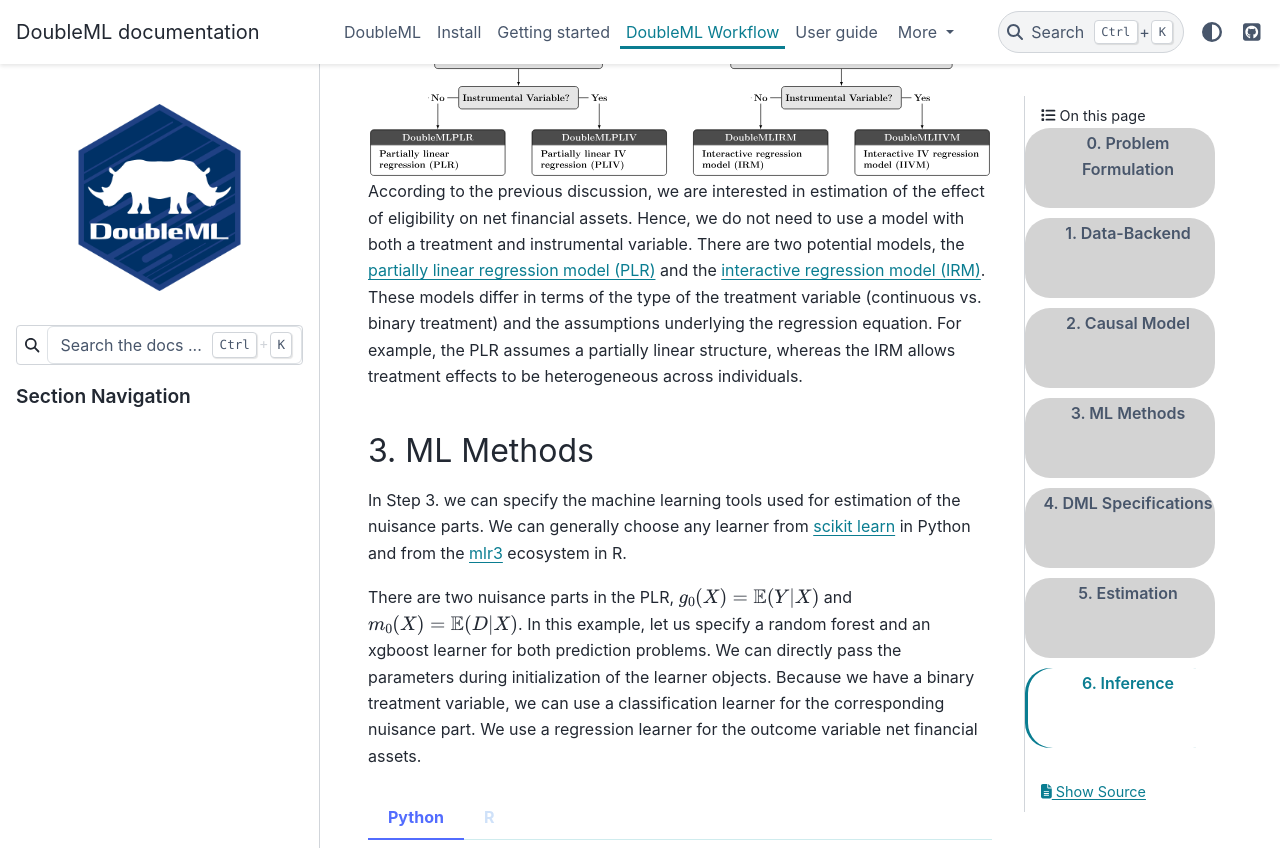
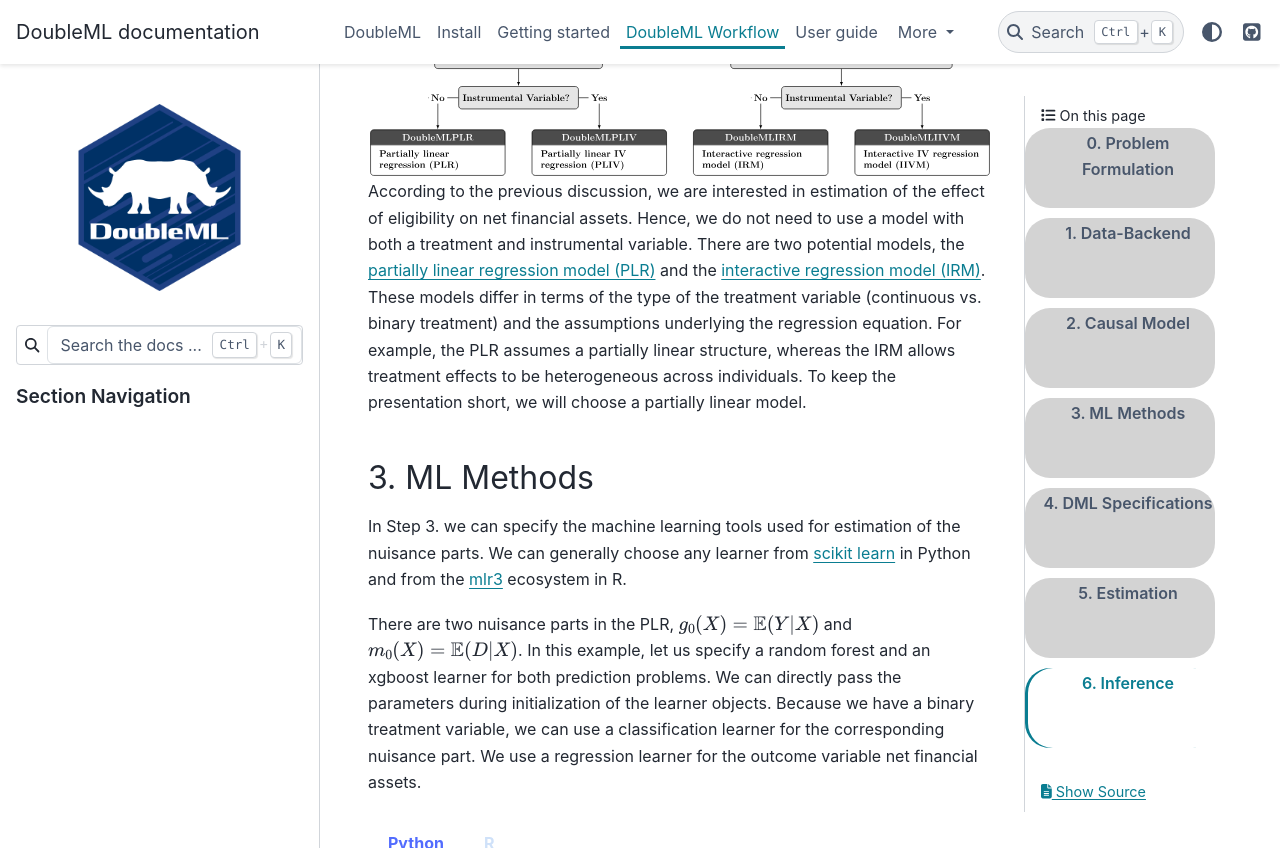
Before and after one commit to DoubleML/doubleml-docs, a Sphinx documentation site: the page built from doc/workflow/workflow.rst, in a window 1280 px wide and 900 px high, scrolled down 2607 px, cut to the strip 0-848 px from the top of the window. Built offline with Sphinx 7.4.7 and the PyData theme 0.15.4, drawn with Linux system fonts in a browser that asks for light colours.

Commit message:
add a note that we only choose the PLR in the workflow

```diff
--- a/doc/workflow/workflow.rst
+++ b/doc/workflow/workflow.rst
@@ -126,7 +126,7 @@ Hence, we do not need to use a model with both a treatment and instrumental vari
 the :ref:`partially linear regression model (PLR) <plr-model>` and the :ref:`interactive regression model (IRM) <irm-model>`. These models differ
 in terms of the type of the treatment variable (continuous vs. binary treatment) and the assumptions underlying the regression
 equation. For example, the PLR assumes a partially linear structure, whereas the IRM allows treatment effects to be heterogeneous across
-individuals.
+individuals. To keep the presentation short, we will choose a partially linear model.
 
 ..
    In Step 2. we can precisely discuss the identification strategy using a DAG.
```
